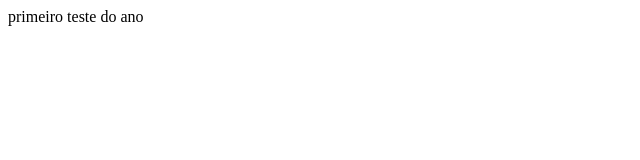
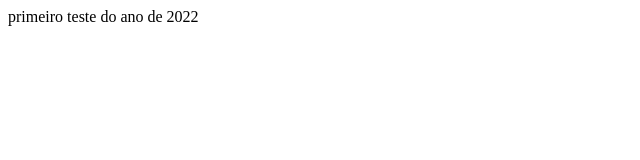
Before and after one commit to anamoleta/teste, a plain HTML site: page primeiroteste.html in a window 1280 px wide. Shown: the full height of the page, 0-640 px from the left. Drawn offline with Linux system fonts and the light colour scheme.

Commit message:
mudar texto

```diff
--- a/primeiroteste.html
+++ b/primeiroteste.html
@@ -1,6 +1,6 @@
 <!DOCTYPE html>
 <html>
     <body>
-        primeiro teste do ano
+        primeiro teste do ano de 2022
     </body>
 </html>
```
